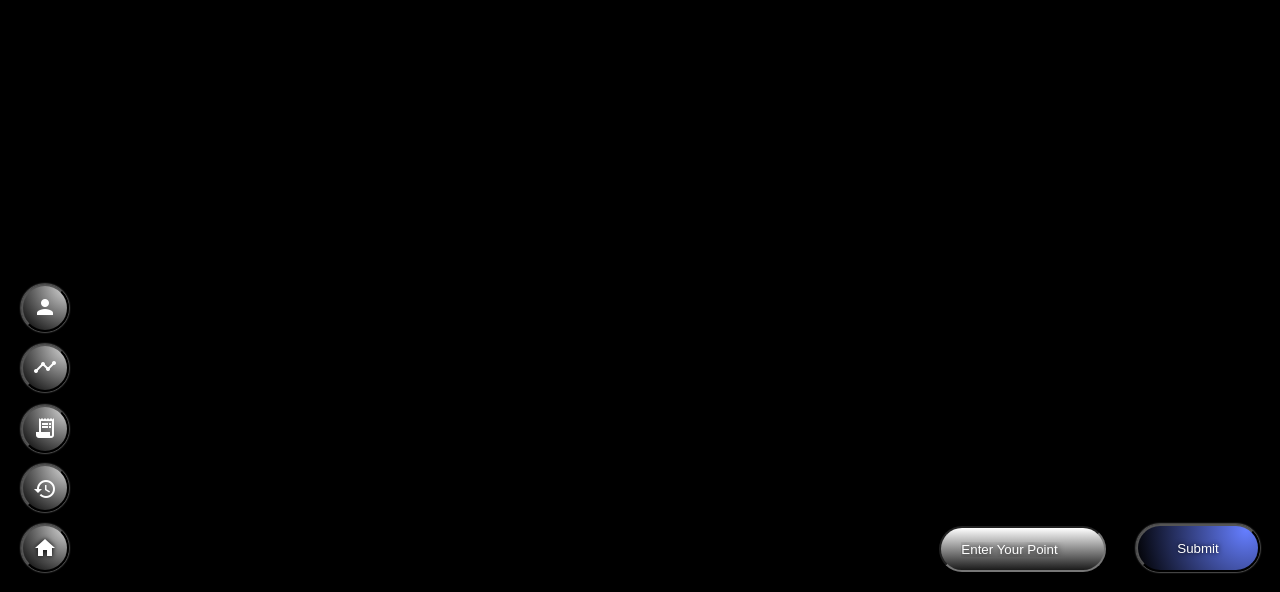
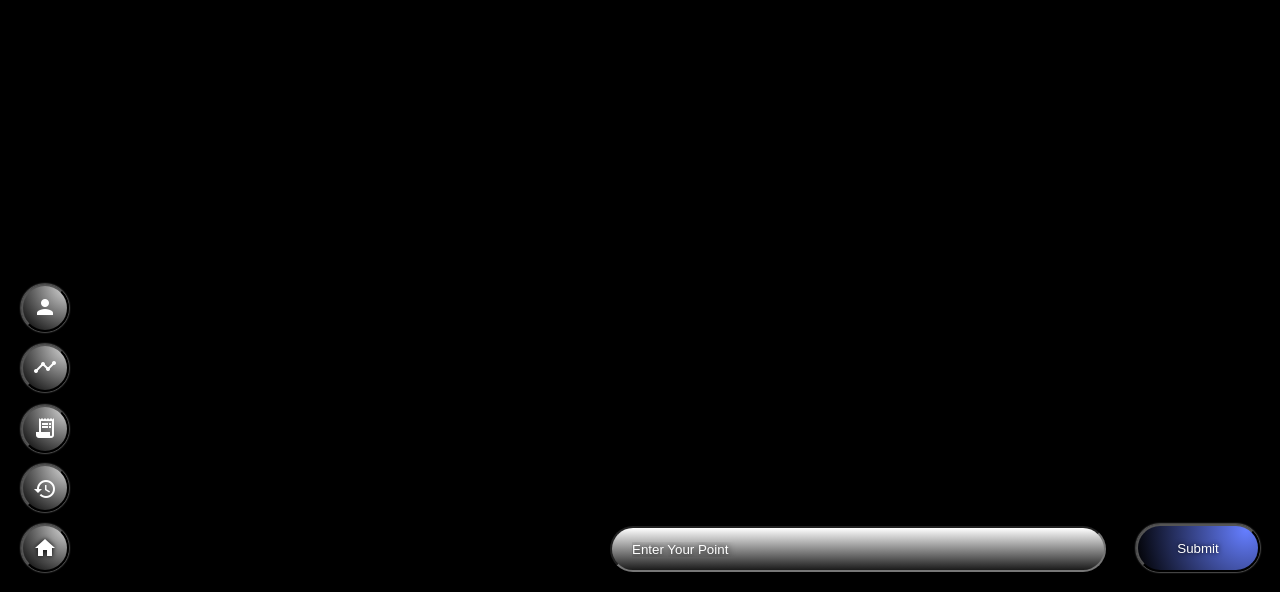
Before and after one commit to BhathikaGimhan/BitAssignment, an Electron app: page src/UI/index.html in a window 1280 px wide. Shown: the part 208-800 px from the top of the page. Drawn offline with Linux system fonts and the light colour scheme; no server answers.

Commit message:
fix css error

```diff
--- a/src/UI/index.css
+++ b/src/UI/index.css
@@ -84,7 +84,7 @@ table th {
     color: black;
 }
 
-input {
+.changeInput {
     min-width: 120px!important;
     max-width: 10.99%!important;
     position: absolute;
--- a/src/UI/pages/timeline.js
+++ b/src/UI/pages/timeline.js
@@ -37,6 +37,7 @@ window.addEventListener("DOMContentLoaded", () => {
                 td.setAttribute("data-column", key); // Add data-column attribute to identify the column
                 td.addEventListener("click", () => {
                     const input = document.createElement("input");
+                    input.classList.add("changeInput");
                     input.type = "text";
                     input.value = value;
                     input.addEventListener("blur", () => {
```
